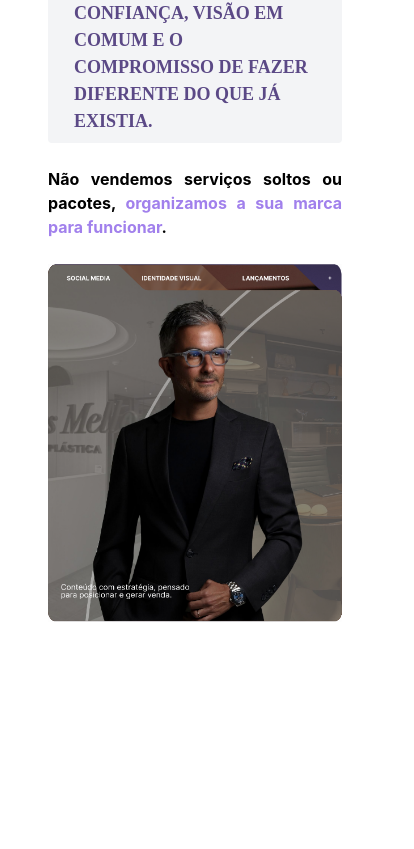
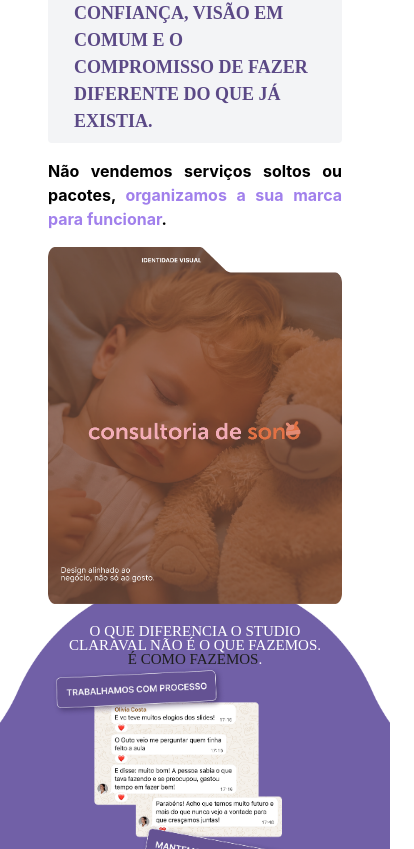
Before and after one commit to StudioClaraval/site-claraval, a React (Vite) app: page / in a window 390 px wide. Shown: the part 1735-2584 px from the top of the page, 414 px wide, since content can reach past the window. Built offline with nearby package versions, Linux system fonts and the light colour scheme; a web font is replaced by a local one.

Commit message:
style: projects mobile finalizada

```diff
--- a/index.html
+++ b/index.html
@@ -1,5 +1,5 @@
 <!doctype html>
-<html lang="pt-br">
+<html lang="pt-br" class="overflow-x-hidden">
   <head>
     <meta charset="UTF-8" />
     <link rel="icon" type="image/svg+xml" href="/favicon.svg" />
--- a/src/components/cta/hero-cta.tsx
+++ b/src/components/cta/hero-cta.tsx
@@ -3,7 +3,7 @@ import FlechaIcon from '../../assets/icons/flecha.svg?react';
 
 export default function HeroCta() {
   return (
-    <div className="-mx-12 h-77 bg-[url('./assets/images/background-logo.png')] bg-cover bg-center mt-5">
+    <div className="relative left-1/2 -translate-x-1/2 w-screen h-77 bg-[url('./assets/images/background-logo.png')] bg-cover bg-center mt-5">
       <div className="relative">
         <h3 className="text-[10px] text-white text-center uppercase font-oranienbaum pt-22">
           Se você quer parar de <br /> improvisar e começar a <br /> estruturar
--- a/src/components/projects/projects-hero.tsx
+++ b/src/components/projects/projects-hero.tsx
@@ -1,99 +1,65 @@
-import { useLayoutEffect, useRef } from 'react';
-import gsap from 'gsap';
-import { ScrollTrigger } from 'gsap/ScrollTrigger';
-
+import { useState, useEffect, useCallback } from 'react';
 import socialMediaProject from '../../assets/images/social-media-project.png';
 import visualIdentityProject from '../../assets/images/visual-identity-project.png';
 import releasesProject from '../../assets/images/releases-project.png';
 import pagesProject from '../../assets/images/pages-project.png';
 import moreProjects from '../../assets/images/more-projects.png';
 
-import TitleProjects from './title-projects';
-
-gsap.registerPlugin(ScrollTrigger);
-
 const projects = [
   socialMediaProject,
   visualIdentityProject,
+  pagesProject,
   releasesProject,
-  pagesProject,
   moreProjects
 ];
 
-const CARD_AREA_HEIGHT = 480;
+const INTERVAL = 4000;
+const DURATION = 500;
 
 export default function ProjectsHero() {
-  const containerRef = useRef<HTMLDivElement>(null);
-  const imagesRef = useRef<HTMLImageElement[]>([]);
+  const [current, setCurrent] = useState(0);
+  const [animating, setAnimating] = useState(false);
 
-  useLayoutEffect(() => {
-    const ctx = gsap.context(() => {
-      const images = imagesRef.current;
-
-      gsap.set(images, {
-        xPercent: 0,
-        rotation: 0,
-        opacity: 1
-      });
-
-      const tl = gsap.timeline({
-        scrollTrigger: {
-          trigger: containerRef.current,
-          start: 'top top',
-          end: `+=${projects.length * 250}`,
-          scrub: true,
-          pin: true,
-          anticipatePin: 1,
-          invalidateOnRefresh: true
-        }
-      });
-
-      images.forEach((image, index) => {
-        tl.to(
-          image,
-          {
-            xPercent: -130,
-            rotation: -14,
-            opacity: 0.1,
-            ease: 'none',
-            duration: 1
-          },
-          index
-        );
-      });
-    }, containerRef);
-
-    return () => ctx.revert();
+  const advance = useCallback(() => {
+    setAnimating(true);
+    setTimeout(() => {
+      setCurrent((prev) => (prev + 1) % projects.length);
+      setAnimating(false);
+    }, DURATION);
   }, []);
 
+  useEffect(() => {
+    const timer = setInterval(advance, INTERVAL);
+    return () => clearInterval(timer);
+  }, [advance]);
+
+  const next = (current + 1) % projects.length;
+
   return (
-    <section
-      ref={containerRef}
-      className="relative overflow-hidden"
-      style={{ height: CARD_AREA_HEIGHT }}
-    >
-      <div className="flex h-full flex-col">
-        <div className="py-6">
-          <TitleProjects />
-        </div>
-
-        <div className="relative flex-1">
-          {projects.map((src, index) => (
-            <img
-              key={src}
-              ref={(el) => {
-                if (el) imagesRef.current[index] = el;
-              }}
-              src={src}
-              className="absolute inset-0 h-full w-full object-contain"
-              style={{
-                zIndex: projects.length - index,
-                willChange: 'transform, opacity'
-              }}
-            />
-          ))}
-        </div>
-      </div>
+    <section className="relative w-full overflow-hidden mt-4 -mb-7 z-1">
+      <img src={projects[0]} alt="" className="w-full invisible" />
+      <img
+        src={projects[current]}
+        alt=""
+        className="absolute inset-0 w-full"
+        style={{
+          transition: animating
+            ? `transform ${DURATION}ms cubic-bezier(0.4, 0, 0.2, 1)`
+            : 'none',
+          transform: animating ? 'translateX(-100%)' : 'translateX(0)'
+        }}
+      />
+      <img
+        src={projects[next]}
+        alt=""
+        className="absolute inset-0 w-full"
+        style={{
+          transition: animating
+            ? `transform ${DURATION}ms cubic-bezier(0.4, 0, 0.2, 1)`
+            : 'none',
+          transform: animating ? 'translateX(0)' : 'translateX(100%)'
+        }}
+      />
     </section>
   );
 }
--- a/src/components/projects/projects-section.tsx
+++ b/src/components/projects/projects-section.tsx
@@ -1,8 +1,10 @@
 import ProjectsHero from './projects-hero';
+import TitleProjects from './title-projects';
 
 export default function ProjectsSection() {
   return (
     <section className="mx-12">
+      <TitleProjects />
       <ProjectsHero />
     </section>
   );
--- a/src/components/projects/title-projects.tsx
+++ b/src/components/projects/title-projects.tsx
@@ -1,6 +1,6 @@
 export default function TitleProjects() {
   return (
-    <p className="text-[16px] font-bold text-justify">
+    <p className="text-[16px] font-bold text-justify mt-4">
       Não vendemos serviços soltos ou pacotes,{' '}
       <span className="text-[#A180EC]">
         organizamos a sua marca para funcionar
```
